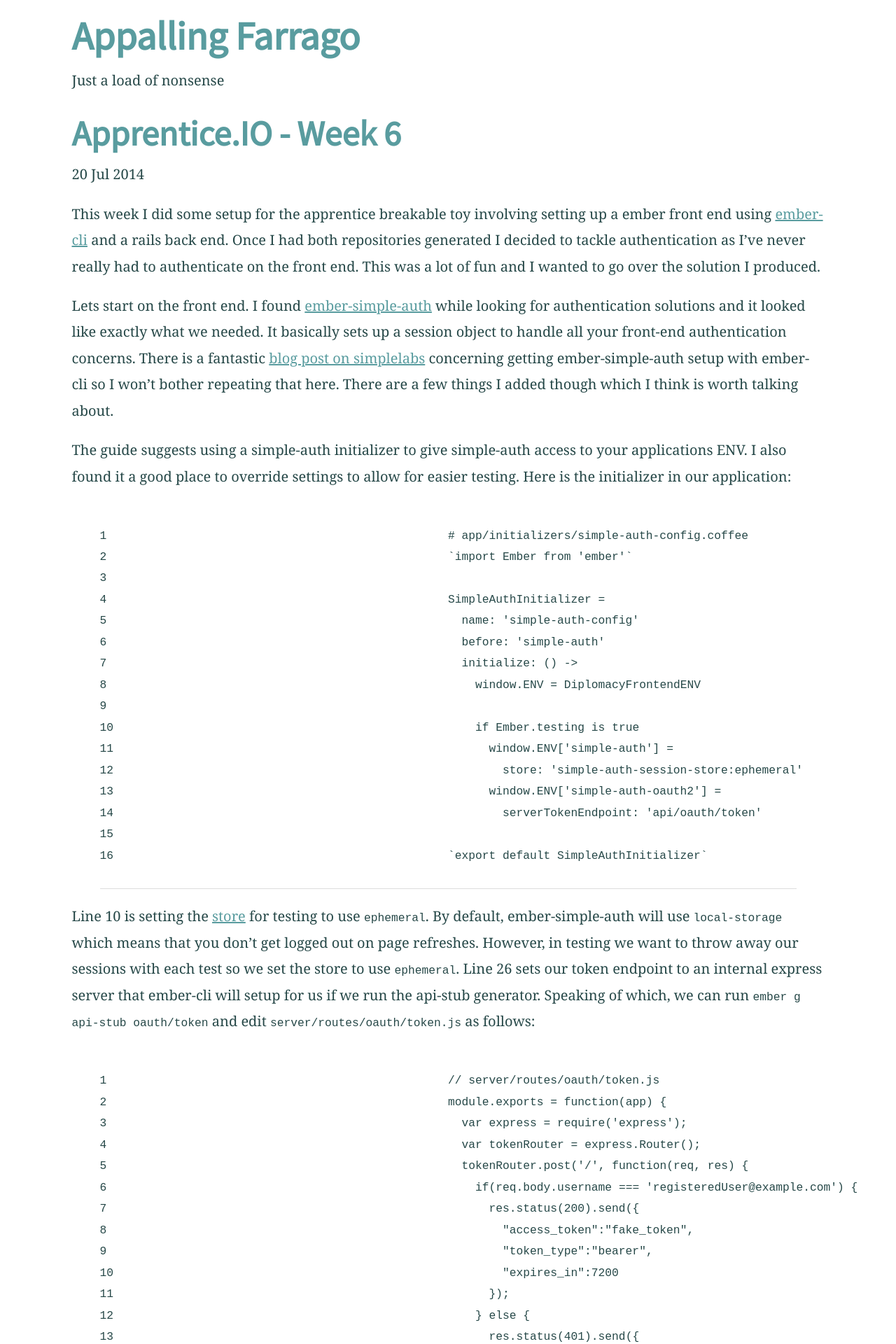
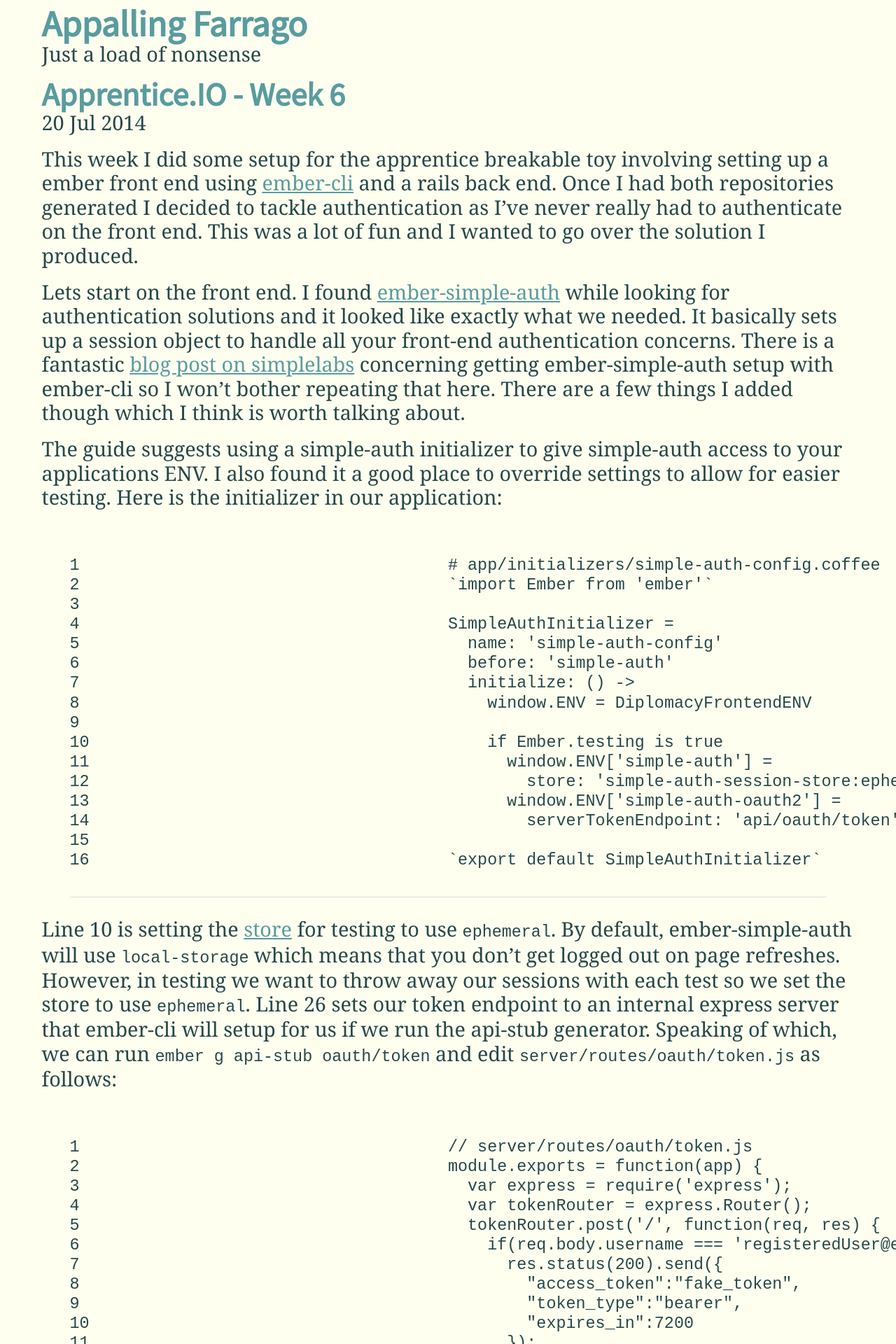
Before and after one commit to MattMSumner/MattMSumner.github.io, a Jekyll site: the page built from _posts/2014-07-20-apprentice-io-week-6.markdown, in a window 1280 px wide. Shown: the top 1920 px of the page at 70% size. Built offline with Jekyll 4.4.1, drawn with Linux system fonts in a browser that asks for light colours; some web fonts are replaced; some of the changed text lies outside the part shown.

Commit message:
Make text size responsive

```diff
--- a/_sass/base/_grid-settings.scss
+++ b/_sass/base/_grid-settings.scss
@@ -4,11 +4,13 @@
 // $column: 90px;
 // $gutter: 30px;
 // $grid-columns: 12;
-$max-width: em(860);
+$max-width: em(645);
 
 // Neat Breakpoints
-$medium-screen: em(640);
-$large-screen: em(860);
+$medium-screen: em(790);
+$large-screen: em(1000);
+$extra-large-screen: em(1200);
 
-$medium-screen-up: new-breakpoint(min-width $medium-screen 4);
-$large-screen-up: new-breakpoint(min-width $large-screen 8);
+$medium-screen-up: new-breakpoint(min-width $medium-screen 12);
+$large-screen-up: new-breakpoint(min-width $large-screen 12);
+$extra-large-screen-up: new-breakpoint(min-width $extra-large-screen 12);
--- a/_sass/base/_typography.scss
+++ b/_sass/base/_typography.scss
@@ -5,6 +5,7 @@
   font-family: $base-font-family;
   font-size: $base-font-size;
   line-height: $unitless-line-height;
+  word-wrap: break-word;
 }
 
 h1, h2, h3, h4, h5, h6 {
--- a/_sass/base/_variables.scss
+++ b/_sass/base/_variables.scss
@@ -5,7 +5,10 @@
 $header-font-family: $sans-serif;
 
 // Sizes
-$base-font-size: 1.25em;
+$base-font-size: 0.8em;
+$medium-font-size: 1.2em;
+$large-font-size: 1.5em;
+$extra-large-font-size: 1.8em;
 $base-line-height: $base-font-size * 1.5;
 $unitless-line-height: $base-line-height / ($base-line-height * 0 + 1); // Strip units from line-height: https://developer.mozilla.org/en-US/docs/Web/CSS/line-height#Prefer_unitless_numbers_for_line-height_values
 $header-line-height: $base-font-size * 1.25;
@@ -25,7 +28,7 @@
 $light-teal: #599C9F;
 
 // Background Color
-$base-background-color: white;
+$base-background-color: ivory;
 
 // Font Colors
 $base-font-color: $dark-teal;
--- a/css/app.scss
+++ b/css/app.scss
@@ -25,3 +25,17 @@
   font-size: 0.5em;
   color: $light-gray;
 }
+
+body {
+  @include media($medium-screen-up) {
+    font-size: $medium-font-size;
+  }
+
+  @include media($large-screen-up) {
+    font-size: $large-font-size;
+  }
+
+  @include media($extra-large-screen-up) {
+    font-size: $extra-large-font-size;
+  }
+}
```
